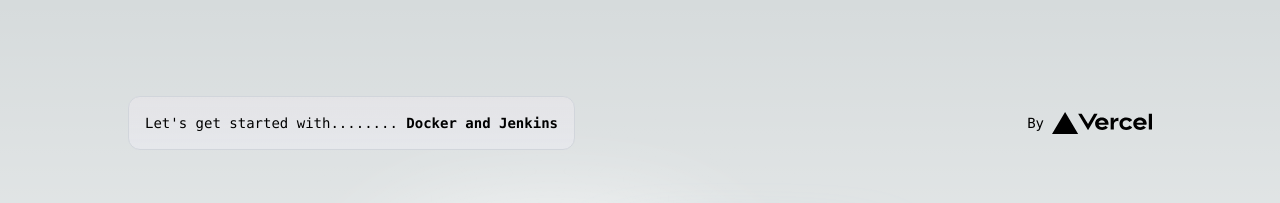
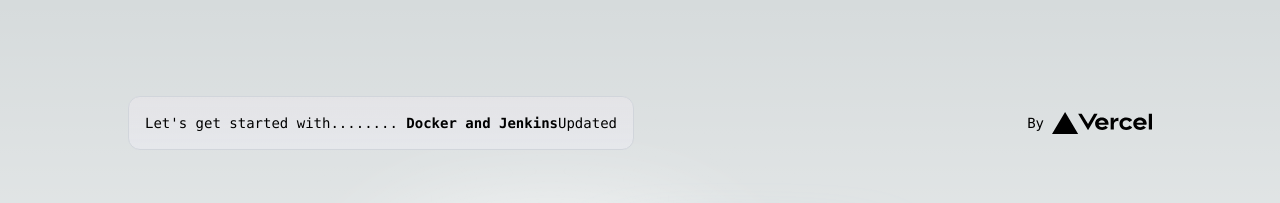
Before and after one commit to RubelBiswasDH/docker-nextjs, a Next.js app: page / in a window 1280 px wide. Shown: the top 203 px of the page. Built offline with nearby package versions, Linux system fonts and the light colour scheme.

Commit message:
Modified index.js

```diff
--- a/pages/index.tsx
+++ b/pages/index.tsx
@@ -13,6 +13,7 @@ export default function Home() {
         <p className="fixed left-0 top-0 flex w-full justify-center border-b border-gray-300 bg-gradient-to-b from-zinc-200 pb-6 pt-8 backdrop-blur-2xl dark:border-neutral-800 dark:bg-zinc-800/30 dark:from-inherit lg:static lg:w-auto  lg:rounded-xl lg:border lg:bg-gray-200 lg:p-4 lg:dark:bg-zinc-800/30">
           Let's get started with........&nbsp;
           <code className="font-mono font-bold">Docker and Jenkins</code>
+          <span>{ 'Updated' }</span>
         </p>
         <div className="fixed bottom-0 left-0 flex h-48 w-full items-end justify-center bg-gradient-to-t from-white via-white dark:from-black dark:via-black lg:static lg:h-auto lg:w-auto lg:bg-none">
           <a
```
